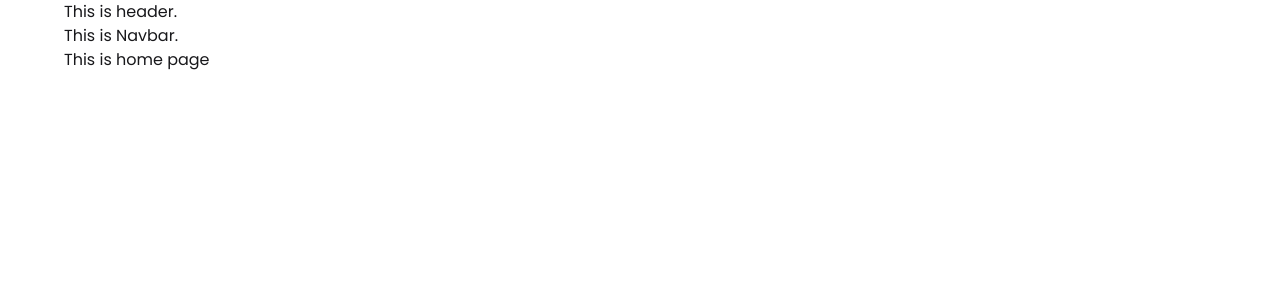
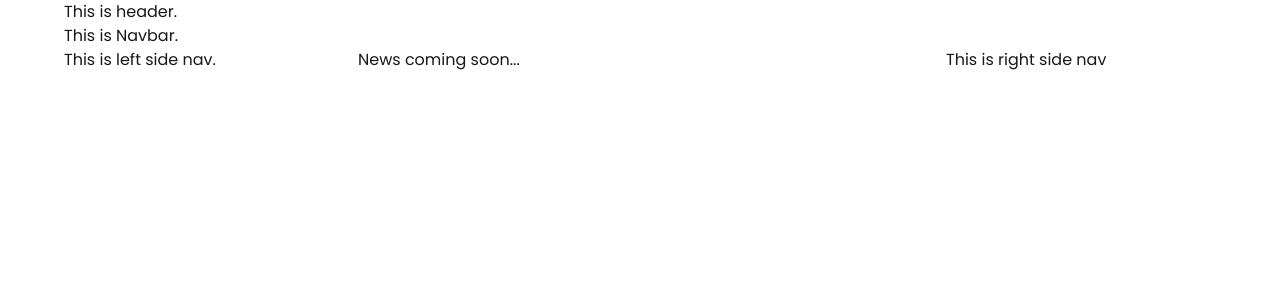
Before and after one commit to shohan89/react-dragon-news-auth, a React (Vite) app: page / in a window 1280 px wide. Shown: the top 300 px of the page. Built offline with nearby package versions, Linux system fonts and the light colour scheme.

Commit message:
Setup three col Home layout

```diff
--- a/src/pages/Home/Home.jsx
+++ b/src/pages/Home/Home.jsx
@@ -1,12 +1,24 @@
 import Header from "../Shared/Header/Header";
+import LeftSideNav from "../Shared/LeftSideNav/LeftSideNav";
 import Navbar from "../Shared/Navbar/Navbar";
+import RIghtSideNav from "../Shared/RightSideNav/RIghtSideNav";
 
 const Home = () => {
     return (
         <div>
             <Header />
             <Navbar />
-            <h2 className="font-poppins">This is home page</h2>
+            <div className="grid grid-cols-1 md:grid-cols-4 gap-6">
+                <div>
+                    <LeftSideNav />
+                </div>
+                <div className="md:col-span-2">
+                    <h2>News coming soon...</h2>
+                </div>
+                <div>
+                    <RIghtSideNav />
+                </div>
+            </div>
         </div>
     );
 };
```
